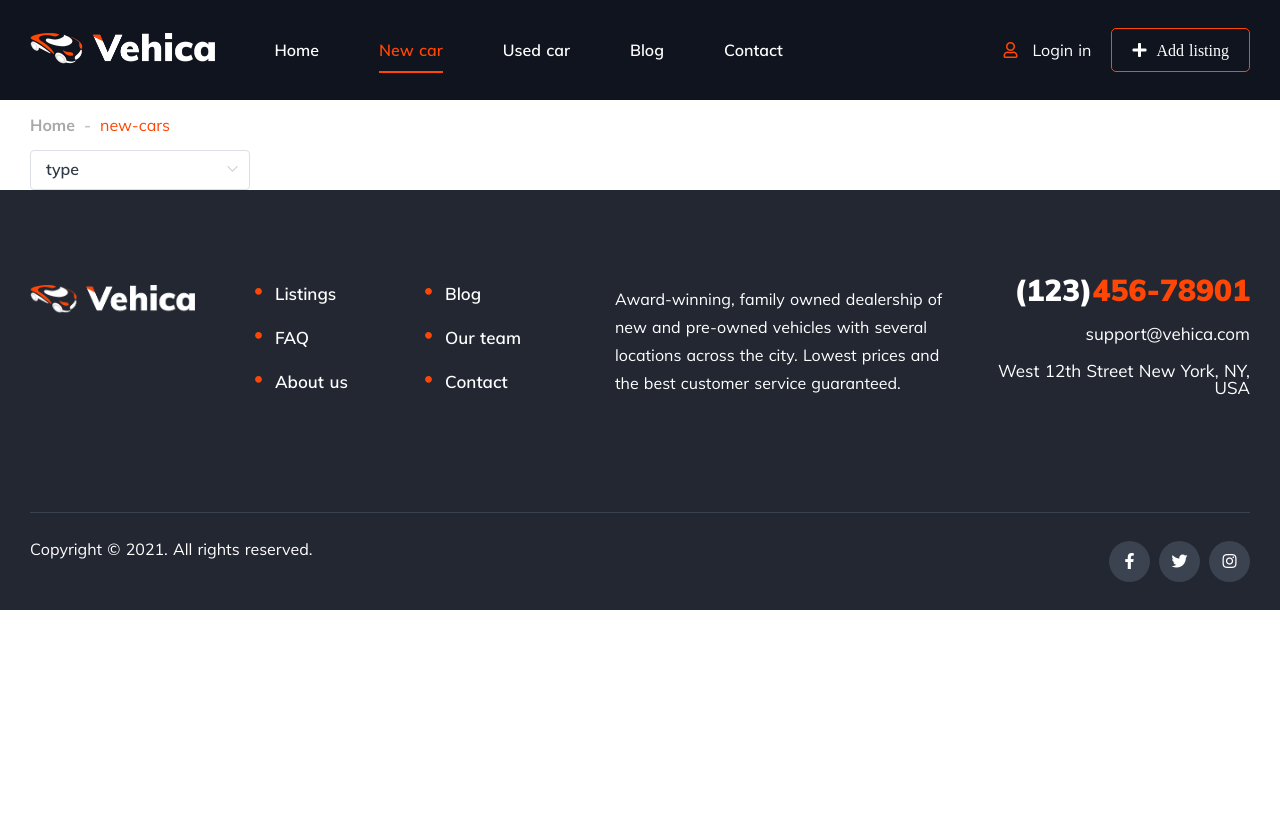
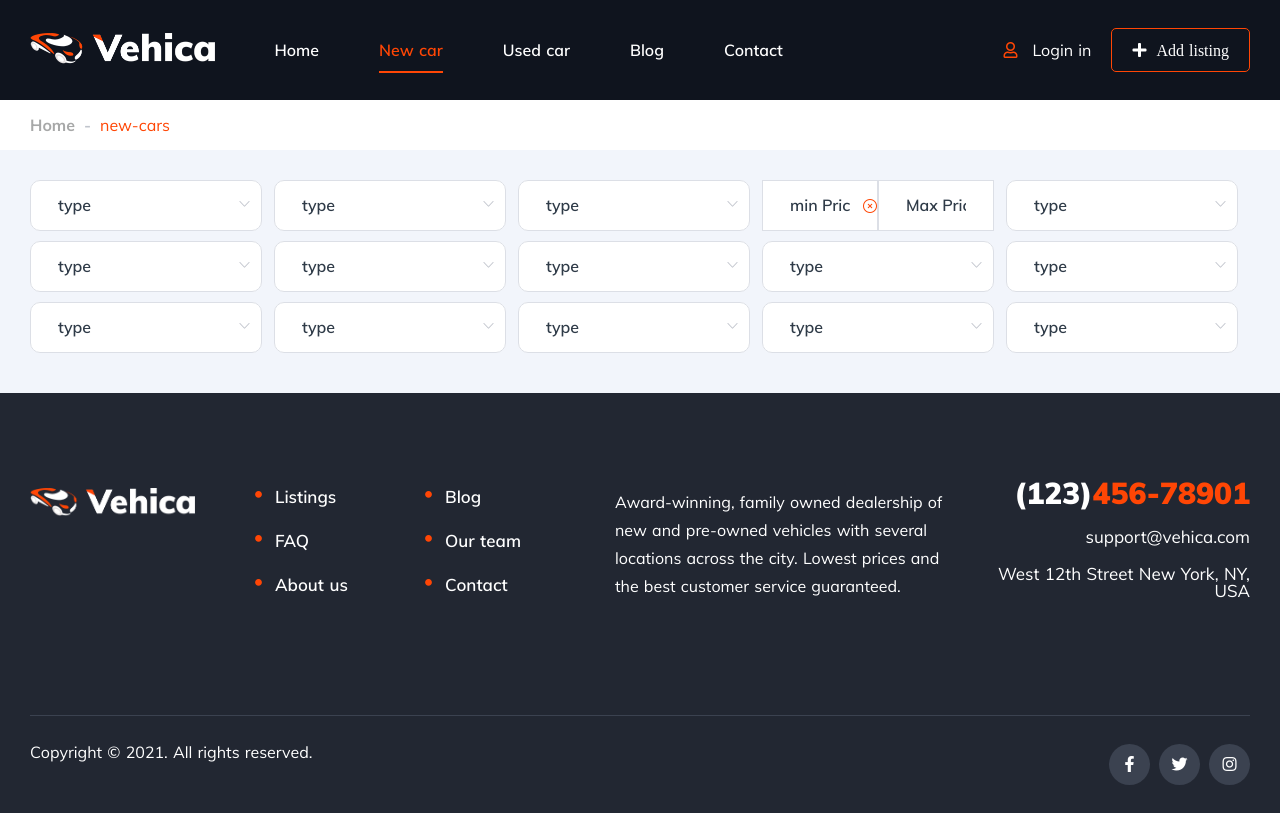
Before and after one commit to karlgeBear/export-cars, a Nuxt app: page /new-cars in a window 1280 px wide. Built offline with nearby package versions, Linux system fonts and the light colour scheme.

Commit message:
Contine to dev the new-cars.vue

```diff
--- a/components/FilterCarSelect.vue
+++ b/components/FilterCarSelect.vue
@@ -1,16 +1,14 @@
 <template>
   <div class="filter-car-select">
-    <div class="container">
-      <el-select v-model="value" filterable :placeholder="title">
+      <el-select v-model="value" filterable :placeholder="title" clearable :popper-append-to-body="false" :class="{selectedHighBorder:value}">
         <el-option
           v-for="item in options"
           :key="item.value"
           :label="item.label"
-          :value="item.value">
+          :value="item.value"
+          >
         </el-option>
       </el-select>
-    </div>
-
   </div>
 </template>
 
@@ -37,6 +35,48 @@ export default {
 };
 </script>
 
-<style lang="scss" scoped>
-
+<style lang="scss">
+.filter-car-select{
+  width: 20%;
+  .el-select{
+    width: 95%;
+    box-shadow: 1px 1px 0 0 rgbg(196 196 196 / 24%);
+    background: #fff;
+    border-radius: 10px;
+  }
+  .el-input--suffix .el-input__inner{
+    padding: 10px 0 10px 27px;
+    min-height: 51px;
+    margin: 0;
+    font-size: 14px;
+    line-height: 16px;
+    width: 100%;
+    color: var(--primary);
+    font-weight: 900;
+    border-radius: 10px;
+  }
+  .el-input.is-active .el-input__inner, .el-input__inner:focus{
+    color: var(--primary);
+    font-weight: 900;
+  }
+  .el-select .el-input__inner:focus{
+    border-color: var(--primary);
+  }
+  .el-icon-circle-close:before{
+    color: var(--primary);
+    font-size: 16px;
+  }
+  .el-select-dropdown__item.hover, .el-select-dropdown__item:hover{
+    color: var(--primary);
+  }
+  .el-select-dropdown.el-popper{
+    top: 45px !important;
+  }
+  .el-select-dropdown__item.selected{
+    color: var(--primary);
+  }
+  .el-input.is-focus .el-input__inner,.selectedHighBorder .el-input--suffix .el-input__inner{
+    border-color: var(--primary);
+  }
+}
 </style>
--- a/pages/index.vue
+++ b/pages/index.vue
@@ -1924,7 +1924,8 @@ export default {
   }
 }
 </style>
-<style>
+<style lang="scss">
+.search{
   .el-select {
     padding-right: 10px;
   }
@@ -1946,4 +1947,6 @@ export default {
   .el-select-dropdown__item {
     color: #222732;
   }
+}
+
 </style>
--- a/pages/new-cars.vue
+++ b/pages/new-cars.vue
@@ -3,11 +3,40 @@
     <Nav :diyrate="2" :diynavbg="1"/>
     <BreadNav />
     <div class="filter-car">
-      <div class="first-row">
-        <FilterCarSelect :title="`type`" :options="typeOptionData" />
+      <div class="container">
+        <div class="first-row row">
+          <FilterCarSelect :title="`type`" :options="typeOptionData" />
+          <FilterCarSelect :title="`type`" :options="typeOptionData" />
+          <FilterCarSelect :title="`type`" :options="typeOptionData" />
+          <div class="filter-car-input">
+            <div class="price-input">
+              <div class="input-content filter-car-input-left ">
+                <input type="text" placeholder="min Price" v-model="minPrice" oninput="value=value.replace(/[^0-9]/g,'')">
+                <span class="close-icon"><i class="el-icon-circle-close"></i></span>
+              </div>
+              <div class="input-content filter-car-input-right">
+                <input type="text" placeholder="Max Price" v-model="maxPrice">
+              </div>
+            </div>
+
+          </div>
+          <FilterCarSelect :title="`type`" :options="typeOptionData" />
+        </div>
+        <div class="second-row row">
+          <FilterCarSelect :title="`type`" :options="typeOptionData" />
+          <FilterCarSelect :title="`type`" :options="typeOptionData" />
+          <FilterCarSelect :title="`type`" :options="typeOptionData" />
+          <FilterCarSelect :title="`type`" :options="typeOptionData" />
+          <FilterCarSelect :title="`type`" :options="typeOptionData" />
+        </div>
+        <div class="third-row row">
+          <FilterCarSelect :title="`type`" :options="typeOptionData" />
+          <FilterCarSelect :title="`type`" :options="typeOptionData" />
+          <FilterCarSelect :title="`type`" :options="typeOptionData" />
+          <FilterCarSelect :title="`type`" :options="typeOptionData" />
+          <FilterCarSelect :title="`type`" :options="typeOptionData" />
+        </div>
       </div>
-      <div class="second-row"></div>
-      <div class="third-row"></div>
     </div>
     <Footer />
   </div>
@@ -18,10 +47,14 @@ export default {
   name: 'ExportCarsNewCars',
   data() {
     return {
+      minPrice: '',
+      maxPrice:'',
+      minYear:'',
+      maxYear:'',
       typeOptionData: [
         {
           value: "1",
-          label: "Audi",
+          label: `Audi`,
         },
         {
           value: "2",
@@ -39,8 +72,7 @@ export default {
           value: "5",
           label: "Cadillac",
         },
-      ],
-      value: ''
+      ]
     };
   },
 
@@ -55,5 +87,88 @@ export default {
 </script>
 
 <style lang="scss" scoped>
+.filter-car{
+  background-color: #F2F5FB;
+  padding: 30px 0;
+  .container{
+    display: flex;
+    flex-direction: column;
+    .row{
+      display: flex;
+      justify-content: space-around;
+      margin-bottom: 10px;
+      .price-input{
+        display: flex;
+        width: 95%;
+      }
+      .filter-car-input{
+        width: 20%;
+        input{
+          padding: 10px 27px 10px 27px;
+          min-height: 51px;
+          margin: 0;
+          font-size: 14px;
+          line-height: 16px;
+          width: 100%;
+          color: var(--primary);
+          font-weight: 900;
+          border: 1px solid #DCDFE6;
+        }
+        .input-content{
+          position: relative;
+          .el-icon-circle-close{
+            position: absolute;
+            right: 0;
+            top: 35%;
+          }
+          .filter-car-input-left{
+            input{
+              border-radius: 10px 0 0 10px;
+            }
+          }
+          .filter-car-input-right{
+            input{
+              border-radius: 0 10px 10px 0;
+            }
+          }
+        }
 
+      }
+    }
+  }
+}
 </style>
+<style lang="scss">
+.filter-car-input{
+  .el-input--suffix{
+    .el-input__inner{
+    padding: 10px 27px 10px 27px;
+    min-height: 51px;
+    margin: 0;
+    font-size: 14px;
+    line-height: 16px;
+    width: 100%;
+    color: var(--primary);
+    font-weight: 900;
+
+    }
+    &:first-child .el-input__inner{
+      border-radius: 10px 0 0 10px;
+    }
+    &:last-child .el-input__inner{
+      border-radius: 0 10px 10px 0;
+    }
+  }
+  .el-input.is-active .el-input__inner, .el-input__inner:focus{
+    border-color: var(--primary);
+  }
+  .selectedHighBorder .el-input__inner{
+    border-color: var(--primary);
+  }
+  .el-icon-circle-close:before{
+    color: var(--primary);
+    font-size: 16px;
+    margin-top: -2px;
+  }
+}
+</style>
```
Also changed, not shown: devdocuments/maybe-bugs.md (+4 -0 lines), devdocuments/note.md (+3 -0 lines). Lines whose indentation alone changed are shown as unchanged.
